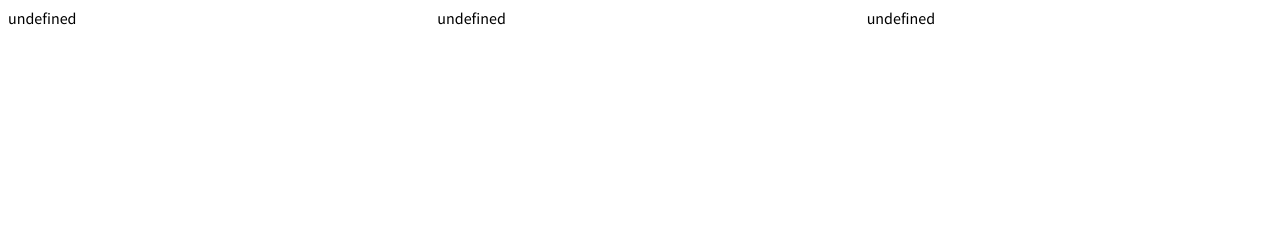
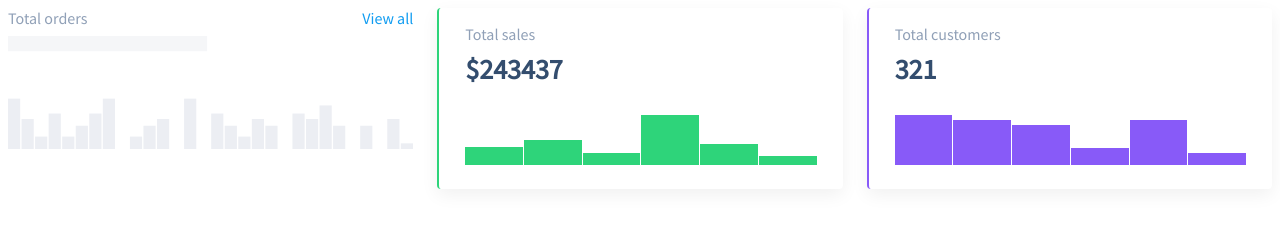
Before and after one commit to js-tasks-ru/js-20241111-2_ekaterina-belousova, a website: page 04-oop-basic-intro-to-dom/1-column-chart/index.html in a window 1280 px wide. Drawn offline with Linux system fonts and the light colour scheme.

Commit message:
Add task 4

```diff
--- a/04-oop-basic-intro-to-dom/1-column-chart/index.html
+++ b/04-oop-basic-intro-to-dom/1-column-chart/index.html
@@ -15,6 +15,9 @@
 
     <script type="module">
       import ColumnChart from './index.js';
+      const orders = document.querySelector('#orders'); // или getElementById('orders')
+      const sales = document.querySelector('#sales'); // или getElementById('sales')
+      const customers = document.querySelector('#customers'); // или getElementById('customer
 
       const ordersData = [];
       const salesData = [ 30, 40, 20, 80, 35, 15 ];
--- a/04-oop-basic-intro-to-dom/1-column-chart/index.js
+++ b/04-oop-basic-intro-to-dom/1-column-chart/index.js
@@ -1,3 +1,68 @@
 export default class ColumnChart {
+  chartHeight = 50;
+  element;
 
+  constructor({data = [], label = '', value = 0, link = '', formatHeading = (value) => value} = {}
+  ) {
+    this.data = data;
+    this.label = label;
+    this.value = value;
+    this.link = link;
+    this.formatHeading = formatHeading;
+    this.element = this.addTemplate(this.renderer());
+  }
+
+  update(data) {
+    this.data = data;
+    this.element = this.addTemplate(this.renderer());
+  }
+
+  addTemplate(template) {
+    const element = document.createElement("div");
+    if (this.data.length) {
+      element.classList.add("column-chart");
+    } else {
+      element.classList.add("column-chart_loading");
+    }
+    element.style.setProperty('--chart-height', `${this.chartHeight}`);
+    element.innerHTML = template;
+    return element;
+  }
+
+  addLink() {
+    return this.link ?
+      `<a href="/${this.link}" class="column-chart__link">View all</a>` : '';
+  }
+
+  addChart(data) {
+    let chartColumns = '';
+    const maxChartColumnValue = Math.max(...data);
+    for (const item of data) {
+      let chartColumnHeightValue = ((item / maxChartColumnValue) * 100).toFixed(0) + '%';
+      chartColumns += `<div style="--value: ${Math.floor(item * (this.chartHeight / maxChartColumnValue))}" data-tooltip="${chartColumnHeightValue}"></div>`;
+    }
+    return `<div data-element="body" class="column-chart__chart">${chartColumns}</div>`;
+  }
+
+  renderer() {
+    return `
+      <div class="column-chart__title">
+      Total ${this.label}
+        ${this.addLink(this.link)}
+      </div>
+      <div class="column-chart__container">
+        <div data-element="header" class="column-chart__header">
+            ${this.formatHeading(this.value)}
+       </div>
+            ${this.addChart(this.data)}
+      </div>`;
+  }
+
+  remove() {
+    this.element.remove();
+  }
+
+  destroy() {
+    this.remove();
+  }
 }
```
